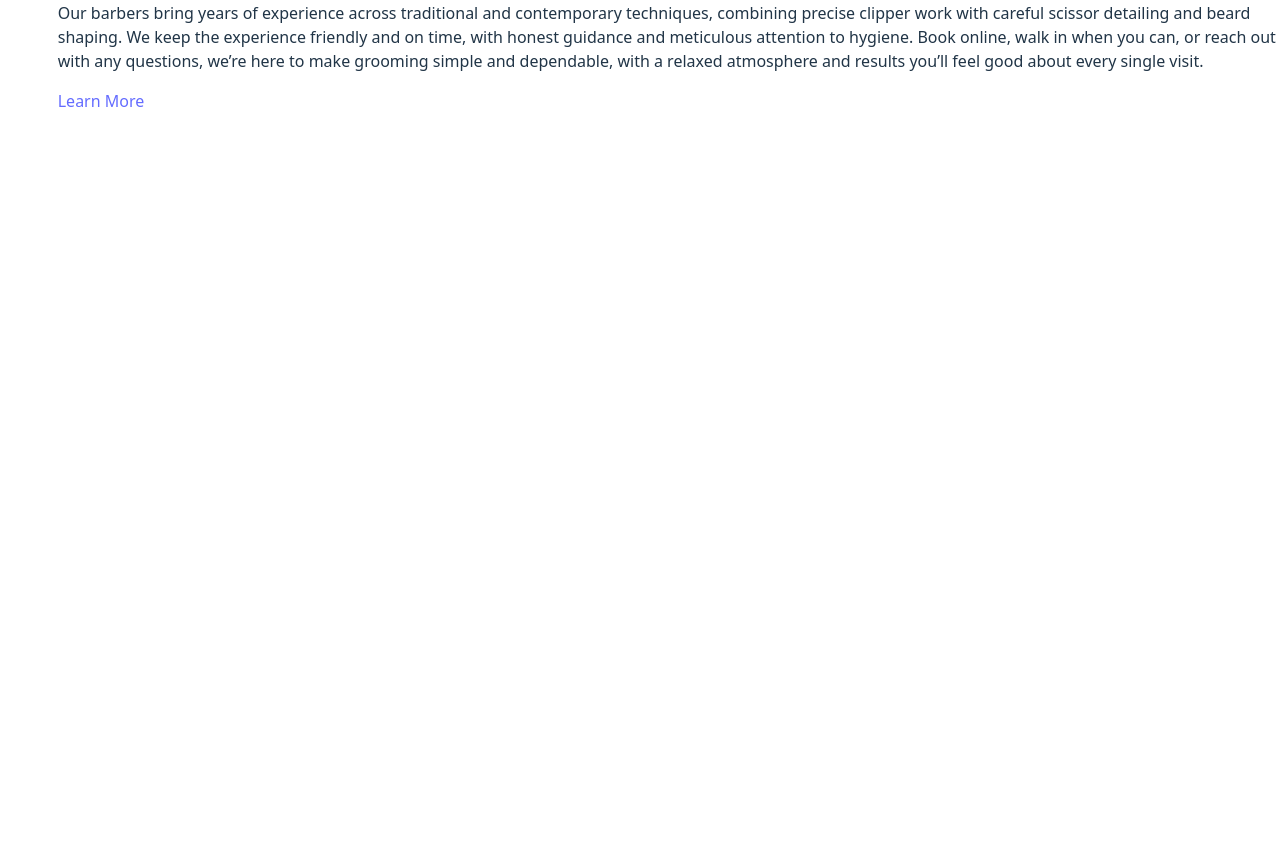
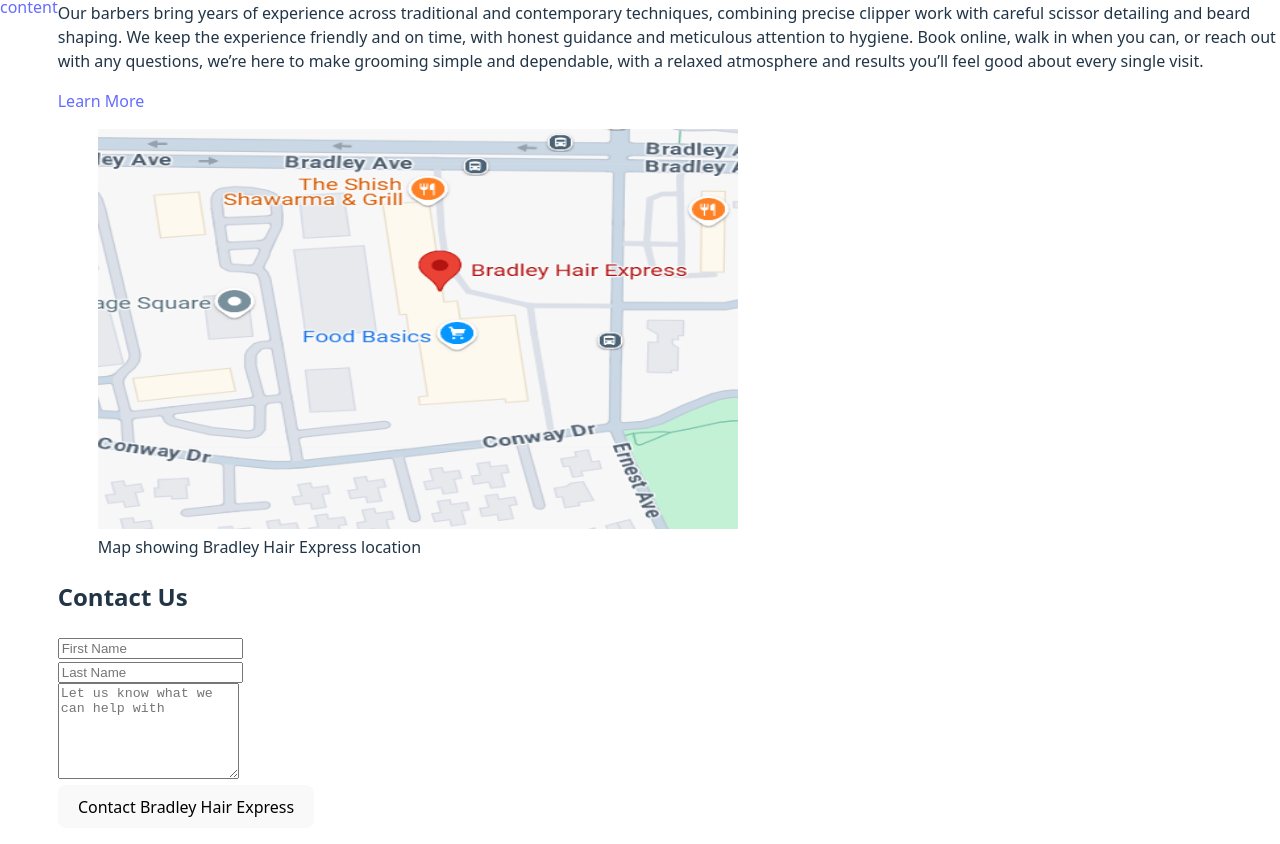
Before and after one commit to bensonzhaolangli/Bradley-Hair-Express, a React (Vite) app: page / in a window 1280 px wide. Shown: the part 855-1699 px from the top of the page. Before the commit the page ends 968 px from the top, so only its background shows below. Built offline with nearby package versions, Linux system fonts and the light colour scheme.

Commit message:
feat: 'Contact Us' section with client-side form

```diff
--- a/src/App.jsx
+++ b/src/App.jsx
@@ -1,6 +1,7 @@
 import React from "react";
 import Header from "./components/Header.jsx";
 import About from "./components/About.jsx";
+import Contact from "./components/Contact.jsx";
 
 export default function App() {
   return (
@@ -8,6 +9,7 @@
       <Header />
       <main id="main">
         <About />
+        <Contact />
       </main>
     </>
   );
--- /dev/null
+++ b/src/components/Contact.jsx
@@ -0,0 +1,91 @@
+import React, { useState } from "react";
+
+export default function Contact() {
+  // Form submission status message (empty by default)
+  const [status, setStatus] = useState("");
+
+  //Handle form submit: prevent reload, show status, reset form
+  function onSubmit(e) {
+    e.preventDefault();
+    setStatus("Thanks! Your message has been received.");
+    e.currentTarget.reset();
+  }
+
+  return (
+    <section id="contact" className="section contact">
+      <div className="container contact__grid">
+        {/* Left side: location map image (placeholder) */}
+        <figure className="contact__map">
+          <img
+            src="/location.png"
+            alt="Map location placeholder for Bradley Hair Express"
+            width="640"
+            height="400"
+            loading="lazy"
+          />
+          <figcaption className="sr-only">
+            Map showing Bradley Hair Express location
+          </figcaption>
+        </figure>
+
+        {/* Right side: contact form */}
+        <div className="contact__form">
+          <h2>Contact Us</h2>
+
+          <form onSubmit={onSubmit} noValidate>
+            <div className="form-row">
+              <div className="form-field">
+                <input
+                  id="firstName"
+                  className="grayish"
+                  placeholder="First Name"
+                  name="firstName"
+                  type="text"
+                  autoComplete="given-name"
+                  required
+                />
+              </div>
+
+              <div className="form-field">
+                <input
+                  id="lastName"
+                  className="grayish"
+                  placeholder="Last Name"
+                  name="lastName"
+                  type="text"
+                  autoComplete="family-name"
+                  required
+                />
+              </div>
+            </div>
+
+            <div className="form-field">
+              <textarea
+                id="message"
+                className="grayish"
+                placeholder="Let us know what we can help with"
+                name="message"
+                rows="6"
+                required
+              />
+            </div>
+
+            {/* Submit button is disabled after submission */}
+            <button
+              type="submit"
+              className="btn-solid"
+              disabled={status !== ""}
+            >
+              Contact Bradley Hair Express
+            </button>
+
+            {/* Live region for status messages */}
+            <p className="form-status" role="status" aria-live="polite">
+              {status}
+            </p>
+          </form>
+        </div>
+      </div>
+    </section>
+  );
+}
```
